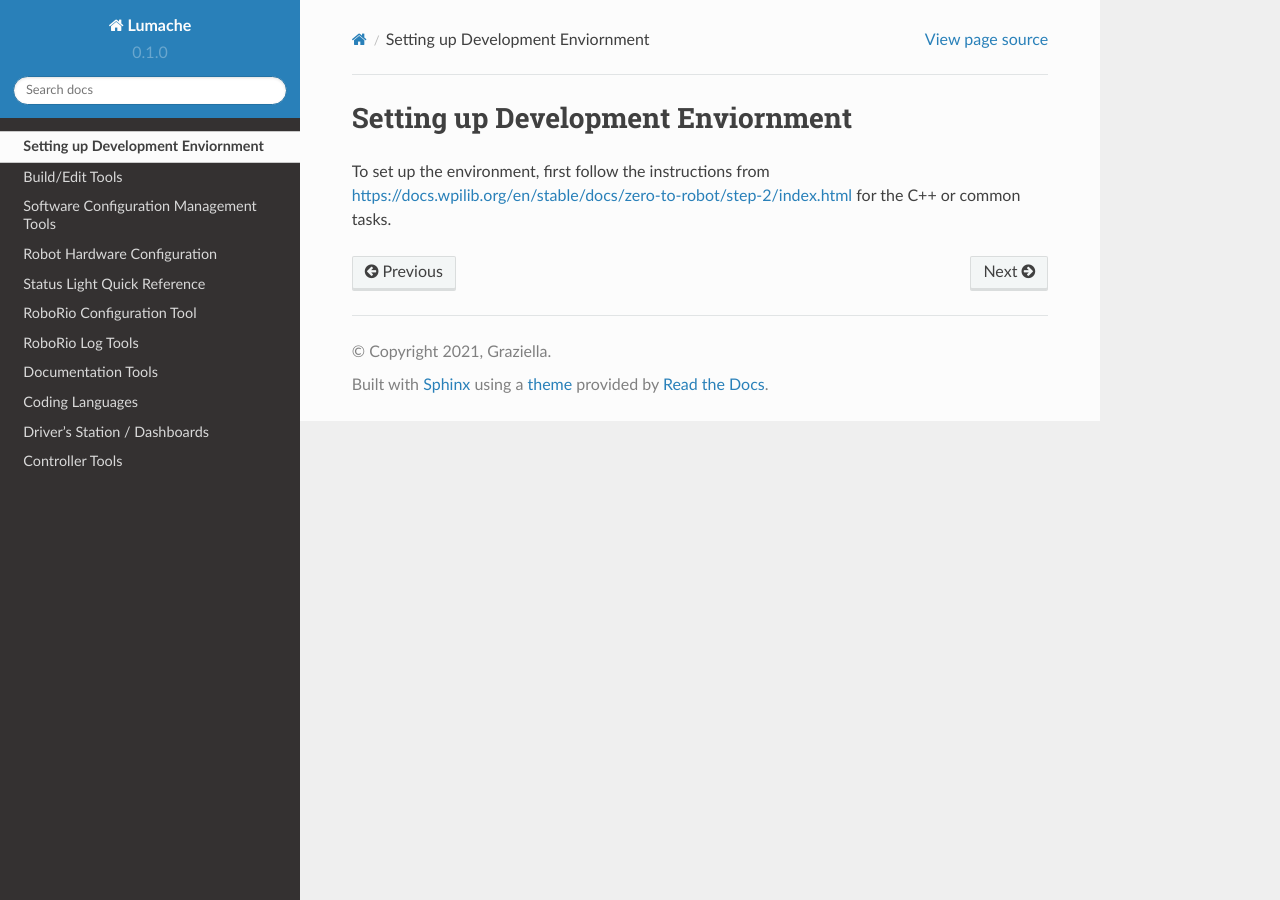
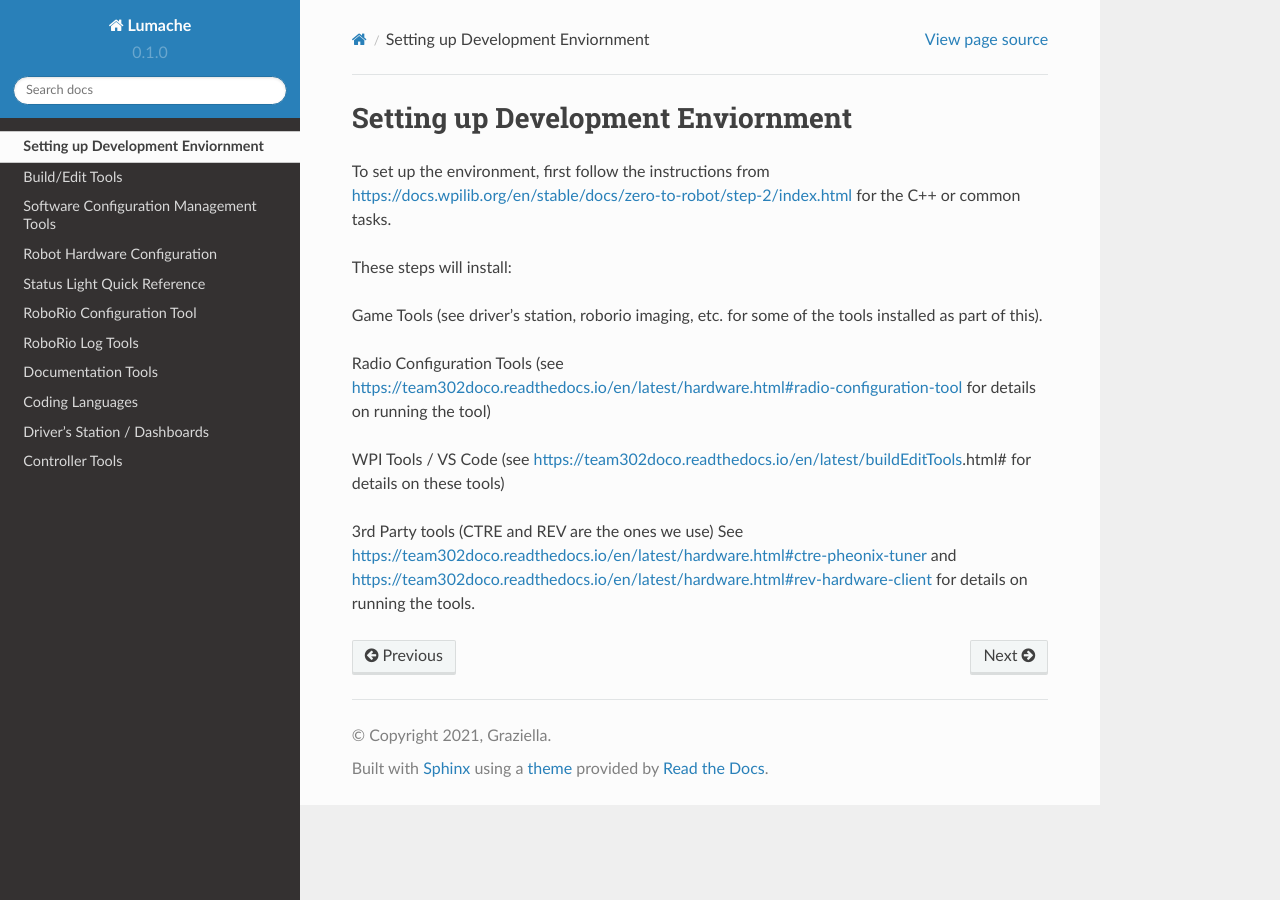
Before and after one commit to Team302/Team302Doco, a Sphinx documentation site: the page built from docs/source/devenv.rst, in a window 1280 px wide. Built offline with Sphinx 7.4.7 and the Read the Docs theme 2.0.0, drawn with Linux system fonts in a browser that asks for light colours; pages that are not in the unit, such as notebooks, are missing from menus.

Commit message:
Update devenv.rst
re-add changes

```diff
--- a/docs/source/devenv.rst
+++ b/docs/source/devenv.rst
@@ -2,3 +2,13 @@ Setting up Development Enviornment
 ======================================
 
 To set up the environment, first follow the instructions from https://docs.wpilib.org/en/stable/docs/zero-to-robot/step-2/index.html for the C++ or common tasks.
+
+These steps will install:
+
+Game Tools (see driver's station, roborio imaging, etc. for some of the tools installed as part of this).
+
+Radio Configuration Tools (see https://team302doco.readthedocs.io/en/latest/hardware.html#radio-configuration-tool for details on running the tool)
+
+WPI Tools / VS Code (see https://team302doco.readthedocs.io/en/latest/buildEditTools.html# for details on these tools)
+
+3rd Party tools (CTRE and REV are the ones we use)  See https://team302doco.readthedocs.io/en/latest/hardware.html#ctre-pheonix-tuner and https://team302doco.readthedocs.io/en/latest/hardware.html#rev-hardware-client for details on running the tools.
```
